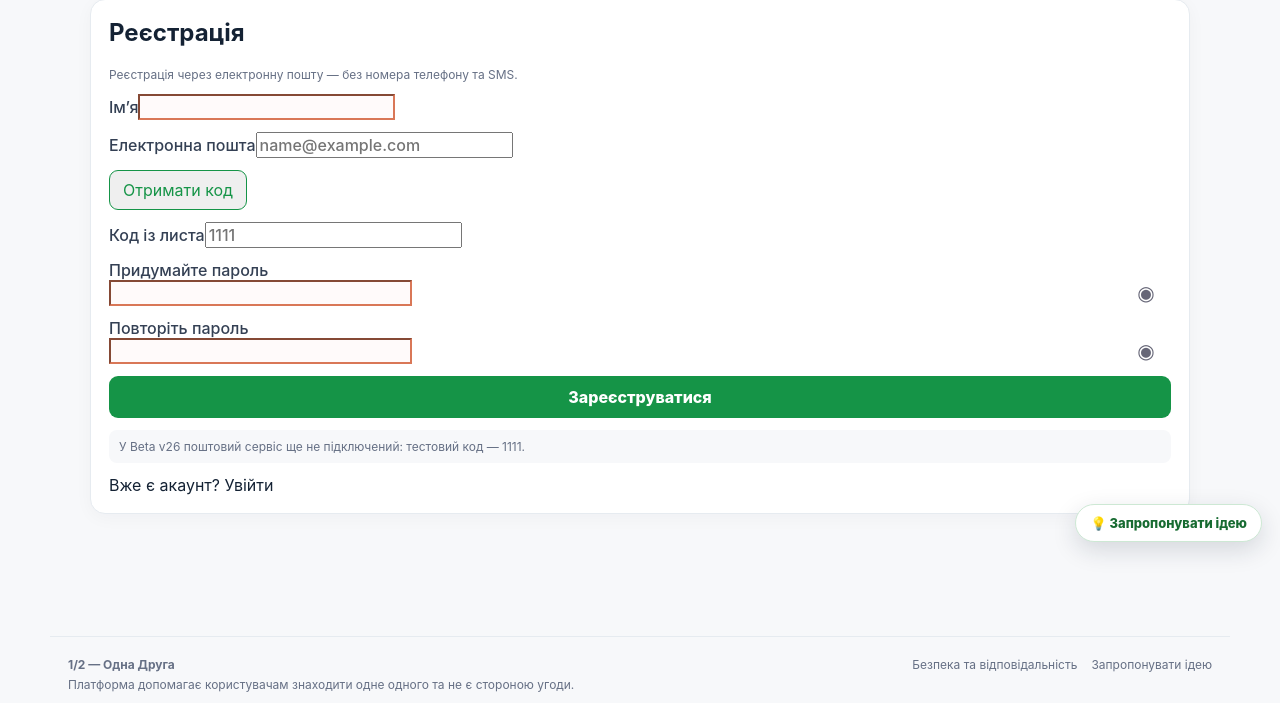
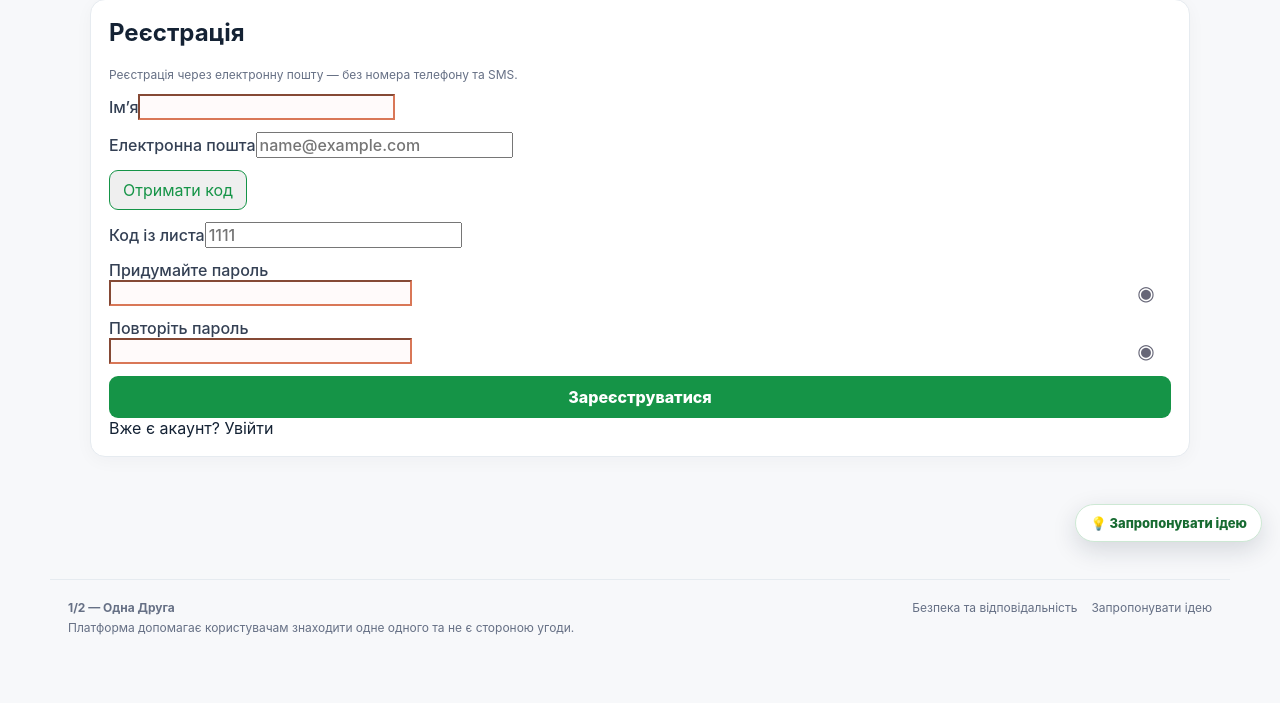
Before and after one commit to odnavtoray/v39, a Flask app: page /register in a window 1280 px wide. Shown: the part 238-941 px from the top of the page. After the commit the page ends 873 px from the top, so only its background shows below. Run offline with Flask 3, Linux system fonts and the light colour scheme.

Commit message:
Update registration template to remove demo note
Removed demo note about email service in Beta v26 and added a login link.

```diff
--- a/templates/register.html
+++ b/templates/register.html
@@ -11,6 +11,6 @@
 <label>{% if lang=="ru" %}Повторите пароль{% else %}Повторіть пароль{% endif %}<span class="password-wrap"><input id="regConfirm" type="password" name="confirm" minlength="6" autocomplete="new-password" required><button type="button" class="password-eye" data-password-toggle="regConfirm" aria-label="Показать пароль">◉</button></span></label>
 <button class="primary">{% if lang=="ru" %}Зарегистрироваться{% else %}Зареєструватися{% endif %}</button>
 </form>
-<p class="demo-note">{% if lang=="ru" %}В Beta v26 почтовый сервис ещё не подключён: тестовый код — 1111.{% else %}У Beta v26 поштовий сервіс ще не підключений: тестовий код — 1111.{% endif %}</p>
+
 <a href="/login">{% if lang=="ru" %}Уже есть аккаунт? Войти{% else %}Вже є акаунт? Увійти{% endif %}</a>
 </section></div>{% endblock %}
```
